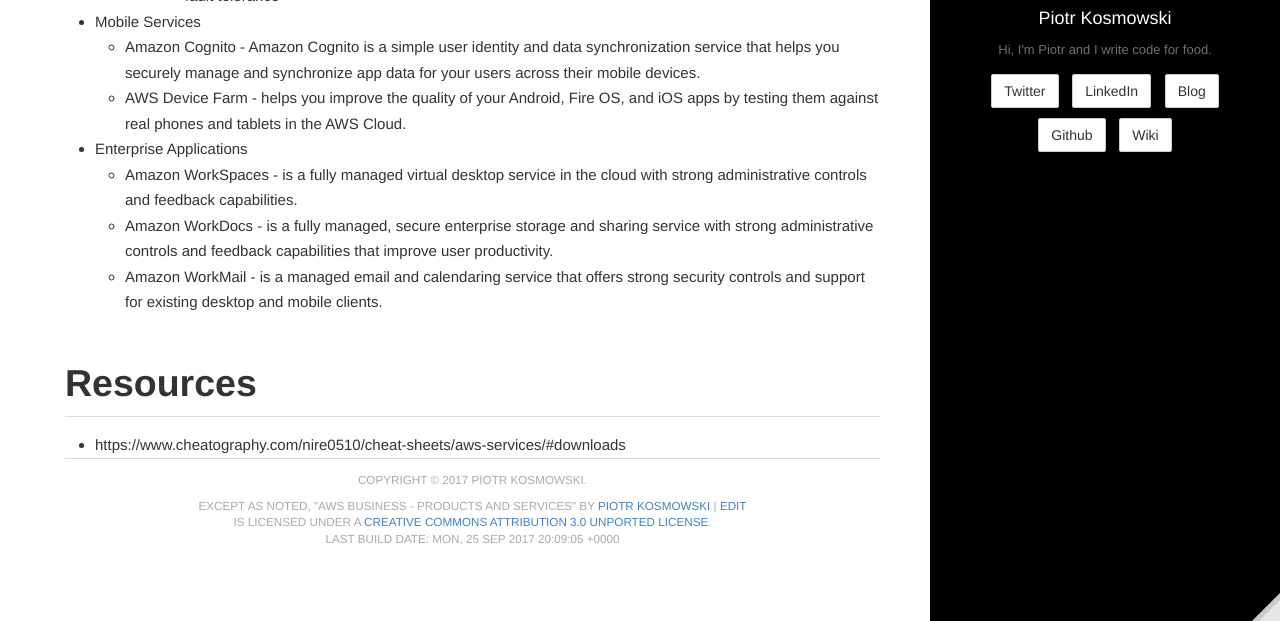
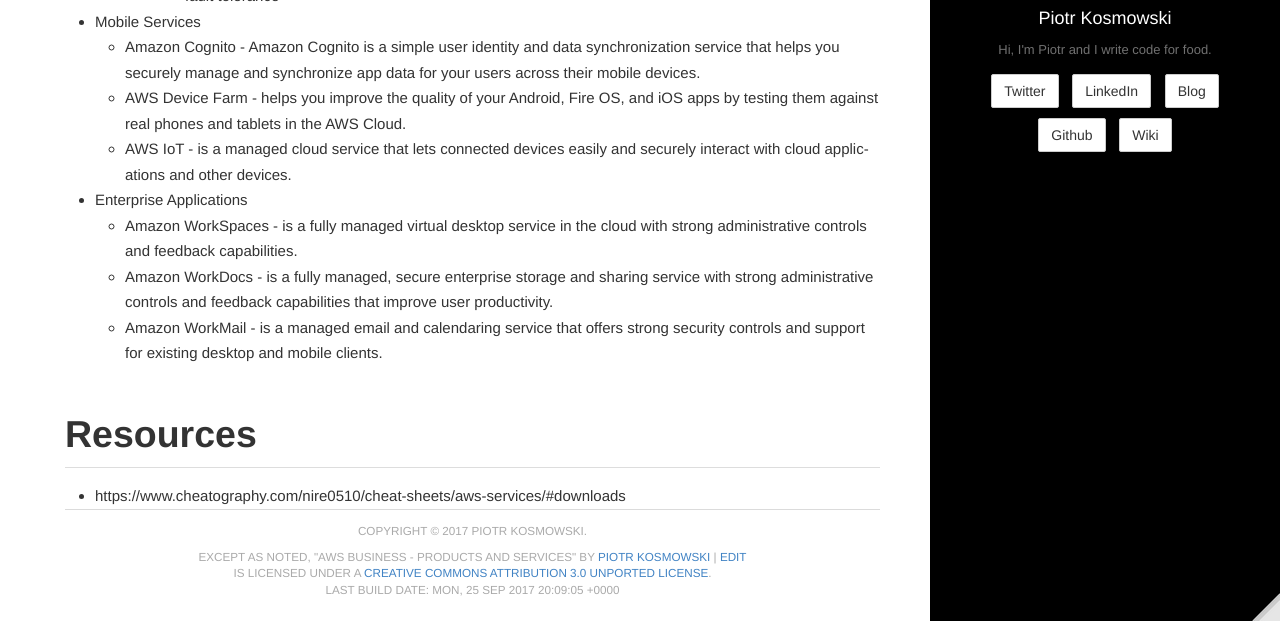
Before and after one commit to kospiotr/kospiotr.github.io, a Jekyll site: the page built from wiki/aws-business-products-and-services.md, in a window 1280 px wide and 900 px high, scrolled down 3908 px, cut to the strip 279-900 px from the top of the window. Built offline with Jekyll 4.4.1, drawn with Linux system fonts in a browser that asks for light colours.

Commit message:
Update aws-business-products-and-services.md

```diff
--- a/wiki/aws-business-products-and-services.md
+++ b/wiki/aws-business-products-and-services.md
@@ -163,6 +163,7 @@
 * Mobile Services
   * Amazon Cognito - Amazon Cognito is a simple user identity and data synchronization service that helps you securely manage and synchronize app data for your users across their mobile devices.
   * AWS Device Farm - helps you improve the quality of your Android, Fire OS, and iOS apps by testing them against real phones and tablets in the AWS Cloud.
+  * AWS IoT - is a managed cloud service that lets connected devices easily and securely interact with cloud applic­ations and other devices.
 
 * Enterprise Applications
   * Amazon WorkSpaces - is a fully managed virtual desktop service in the cloud with strong administrative controls and feedback capabilities.
```
